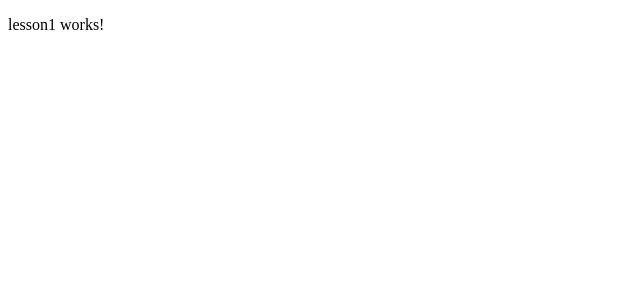
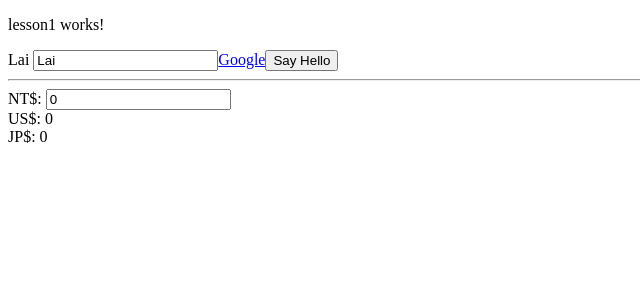
Before and after one commit to LaiJunBin/ng-test, an Angular app: page / in a window 1280 px wide. Shown: the top 300 px of the page, without its empty margins (0-640 px from the left). Built offline with nearby package versions, Linux system fonts and the light colour scheme.

Commit message:
lesson1 success

```diff
--- a/src/app/lesson1/lesson1.component.html
+++ b/src/app/lesson1/lesson1.component.html
@@ -1,3 +1,15 @@
 <p>
   lesson1 works!
 </p>
+
+{{name}}
+
+<input type="text" [(ngModel)]="name">
+<a [href]="url">Google</a>
+<button (click)="sayHello()">Say Hello</button>
+
+<hr>
+
+NT$: <input type="text" [(ngModel)]="nt"><br>
+US$: {{ nt * 30 }} <br>
+JP$: {{ nt / 5 }} <br>
--- a/src/app/lesson1/lesson1.component.ts
+++ b/src/app/lesson1/lesson1.component.ts
@@ -7,9 +7,17 @@ import { Component, OnInit } from '@angular/core';
 })
 export class Lesson1Component implements OnInit {
 
+  name = 'Lai';
+  url = 'https://google.com';
+  nt = 0;
+
   constructor() { }
 
   ngOnInit() {
   }
 
+  sayHello() {
+    alert('Hello ' + this.name);
+  }
+
 }
```
